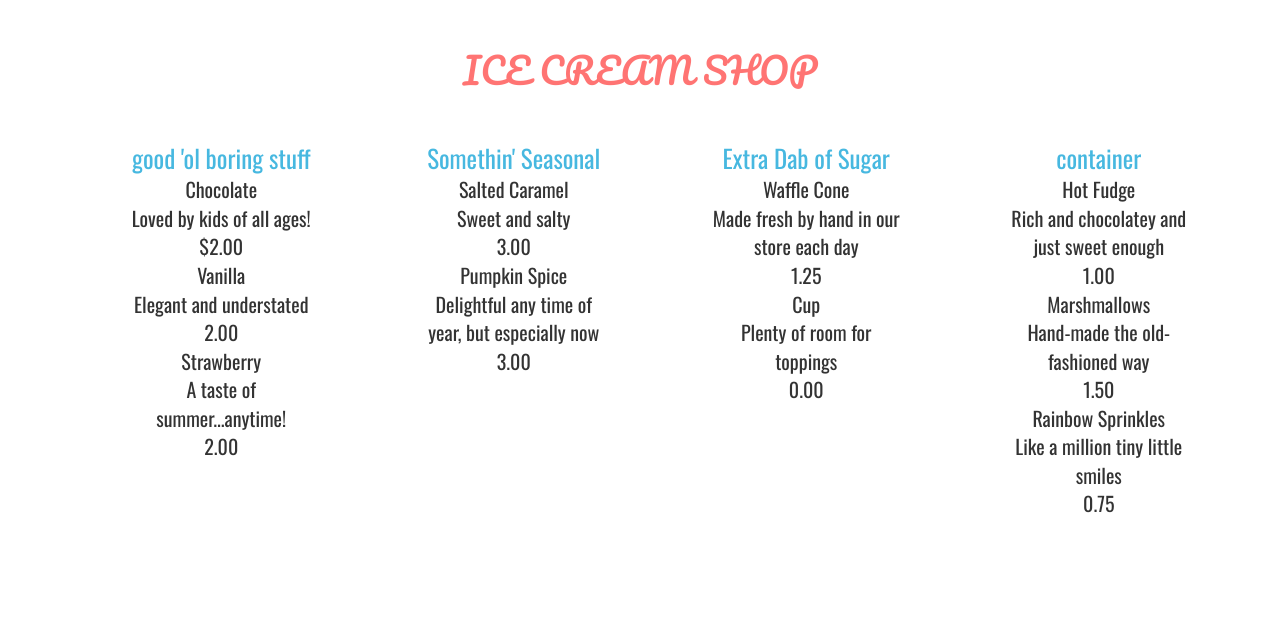
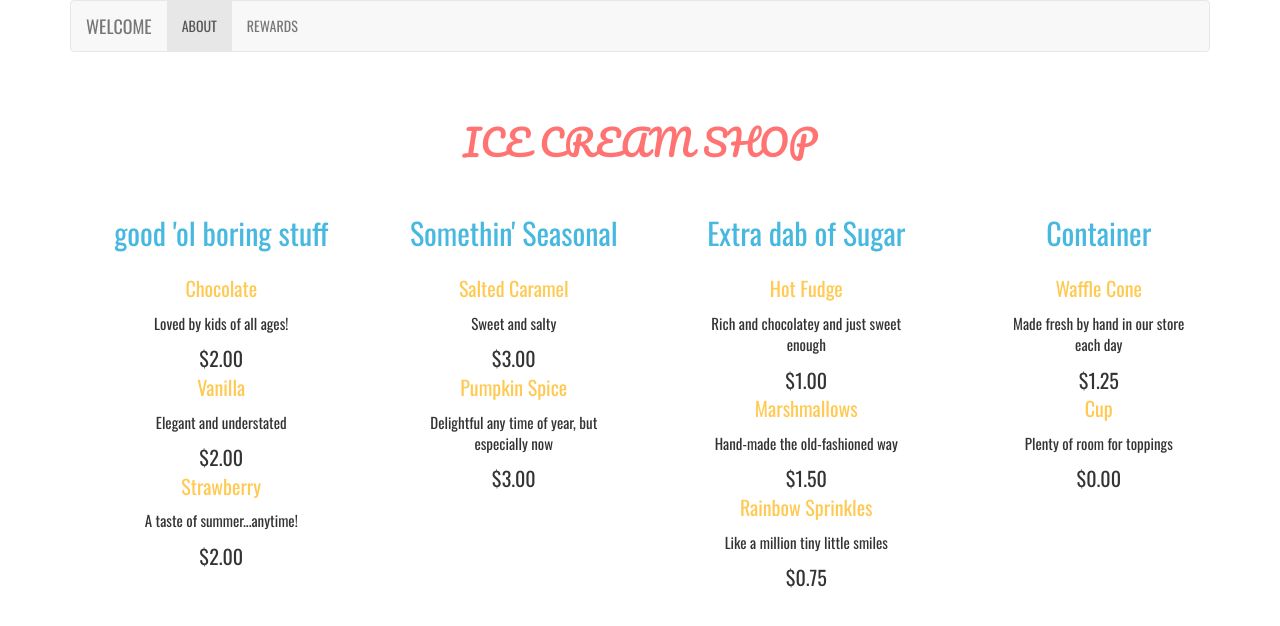
Before and after one commit to chenggavin/fridayicecream, a website: page app/index.html in a window 1280 px wide. Drawn offline with nearby package versions, Linux system fonts and the light colour scheme.

Commit message:
edit css

```diff
--- a/app/index.html
+++ b/app/index.html
@@ -1,9 +1,8 @@
 <!DOCTYPE html>
 <html>
 <head>
-<!-- <nav class="navbar navbar-default">
+<nav class="navbar navbar-default">
   <div class="container-fluid">
- Brand and toggle get grouped for better mobile display
     <div class="navbar-header">
       <button type="button" class="navbar-toggle collapsed" data-toggle="collapse" data-target="#bs-example-navbar-collapse-1" aria-expanded="false">
         <span class="sr-only">Toggle navigation</span>
@@ -25,7 +24,7 @@
       </ul>
     </div>
   </div>
-</nav>  -->
+</nav>
 	<title>ICE CREAM</title>
 
   <!-- Latest compiled and minified CSS -->
@@ -50,9 +49,9 @@
   	<div class="col-lg-3 callem">
 		<ul>
 			<li class="mainTopic">good 'ol boring stuff</li>
-			<li id="reg-flavors1"></li>
-			<li id="reg-flavors2"></li>
-			<li id="reg-flavors3"></li>
+			<li class="info" id="reg-flavors1"></li>
+			<li class="info" id="reg-flavors2"></li>
+			<li class="info" id="reg-flavors3"></li>
 		</ul>
 	</div>
 
@@ -60,56 +59,36 @@
  	<div class="col-lg-3 callem">
  	 	<ul>
   			<li class="mainTopic"> Somethin' Seasonal</li>
-  			<li id="season-flavors1"></li>
-  			<li id="season-flavors2"></li>
-  			<li id="season-flavors3"></li>
+  			<li class="info" id="season-flavors1"></li>
+  			<li class="info" id="season-flavors2"></li>
+  			<li class="info" id="season-flavors3"></li>
  		</ul>
 	</div>
 	<div class="col-lg-3 callem">
  	 	<ul>
-  			<li class="mainTopic"> Extra Dab of Sugar</li>
-  			<li id="cup-cone1"></li>
-  			<li id="cup-cone2"></li>
-  			<li id="cup-cone3"></li>
+  			<li class="mainTopic"> Extra dab of Sugar</li>
+  			<li class="info" id="sugar-type1"></li>
+  			<li class="info" id="sugar-type2"></li>
+  			<li class="info" id="sugar-type3"></li>
  		</ul>
 	</div>
 	<div class="col-lg-3 callem">
  	 	<ul>
-  			<li class="mainTopic"> container</li>
-  			<li id="sugar-type1"></li>
-  			<li id="sugar-type2"></li>
-  			<li id="sugar-type3"></li>
+  			<li class="mainTopic"> Container</li>
+  			<li class="info" id="cup-cone1"></li>
+  			<li class="info" id="cup-cone2"></li>
+  			<li class="info" id="cup-cone3"></li>
+
  		</ul>
 	</div>
 </div>
 
 
+	<script src="menupage.js"></script>
+ 	<script src="main.js"></script>
+</body>
 
-
-
-
-
-
-
-
-
-
-
-
-
-
-
-
-
-
-
-
-
-
-
-
-
-
+</html>
 
 <!-- <div id="reg">
 </div>
@@ -135,16 +114,3 @@
 
 </div>
  -->
-
-
-
-
-
-
-
-
-	<script src="menupage.js"></script>
- 	<script src="main.js"></script>
-</body>
-
-</html>
--- a/app/main.js
+++ b/app/main.js
@@ -7,9 +7,9 @@ function buildMenu (columnName, className) {
     for (var i = 0; i < menuType.length; i++) {
         menuItem = document.getElementById(className + (i + 1));
         menuItem.innerHTML =
-        '<span class="' + className + '-name col-xs-12">' + menuType[i].name + '</span>' +
-        '<span class="' + className + '-description col-xs-12">' + menuType[i].description + '</span>' +
-        '<span class="' + className + '-price col-xs-12">' + menuType[i].price + '</span>';
+        '<span class="' + className + '-name col-xs-12 name">' + menuType[i].name + '</span>' +
+        '<span class="' + className + '-description col-xs-12 description">' + menuType[i].description + '</span>' +
+        '<span class="' + className + '-price col-xs-12 price">' + menuType[i].price + '</span>';
     };
 };
 
--- a/app/menupage.js
+++ b/app/menupage.js
@@ -10,13 +10,13 @@ var products = {
     {
       "name": "Vanilla",
       "description": "Elegant and understated",
-      "price": "2.00"
+      "price": "$2.00"
     },
 
     {
       "name": "Strawberry",
       "description": "A taste of summer...anytime!",
-      "price": "2.00"
+      "price": "$2.00"
     }
 
   ],
@@ -26,13 +26,13 @@ var products = {
     {
       "name": "Salted Caramel",
       "description": "Sweet and salty",
-      "price": "3.00"
+      "price": "$3.00"
     },
 
     {
       "name": "Pumpkin Spice",
       "description": "Delightful any time of year, but especially now",
-      "price": "3.00"
+      "price": "$3.00"
     }
 
   ],
@@ -42,13 +42,13 @@ var products = {
     {
       "name": "Waffle Cone",
       "description": "Made fresh by hand in our store each day",
-      "price": "1.25"
+      "price": "$1.25"
     },
 
     {
       "name": "Cup",
       "description": "Plenty of room for toppings",
-      "price": "0.00"
+      "price": "$0.00"
     }
 
   ],
@@ -58,19 +58,19 @@ var products = {
     {
       "name": "Hot Fudge",
       "description": "Rich and chocolatey and just sweet enough",
-      "price": "1.00"
+      "price": "$1.00"
     },
 
     {
       "name": "Marshmallows",
       "description": "Hand-made the old-fashioned way",
-      "price": "1.50"
+      "price": "$1.50"
     },
 
     {
       "name": "Rainbow Sprinkles",
       "description": "Like a million tiny little smiles",
-      "price": "0.75"
+      "price": "$0.75"
     }
 
   ]
--- a/app/style.css
+++ b/app/style.css
@@ -4,7 +4,8 @@
 
 .mainTopic {
 	color: #47b8e0;
-	font-size: 25px;
+	font-size: 30px;
+	padding-bottom: 20px;
 }
 
 ul {
@@ -19,17 +20,6 @@ ul {
 	padding-bottom: 40px;
 }
 
-/*.service {*/
-/*	color: blue;
-}
-
-#mainButtons {
-	padding-top: 100px;
-	text-align: center;
-	font-family: 'Oswald', sans-serif;
-	font-size: 20px;
-}
-*/
 p {
 	text-align: center;
 }
@@ -43,6 +33,21 @@ font-family: 'Oswald', sans-serif;
 text-align: center;
 font-size: 20px;
 }
+
 .row {
 	height: 400px;
 }
+
+.name{
+	color: #ffc952;
+	padding-bottom: 10px;
+}
+
+.description{
+	font-size: 15px;
+	padding-bottom: 10px;
+}
+
+.price {
+
+}
```
